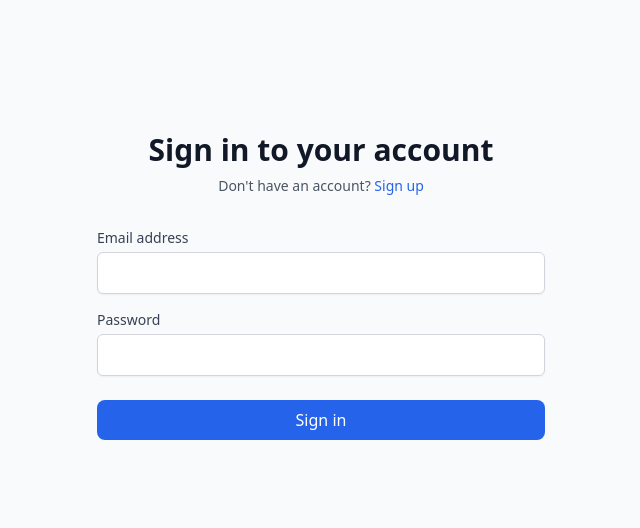
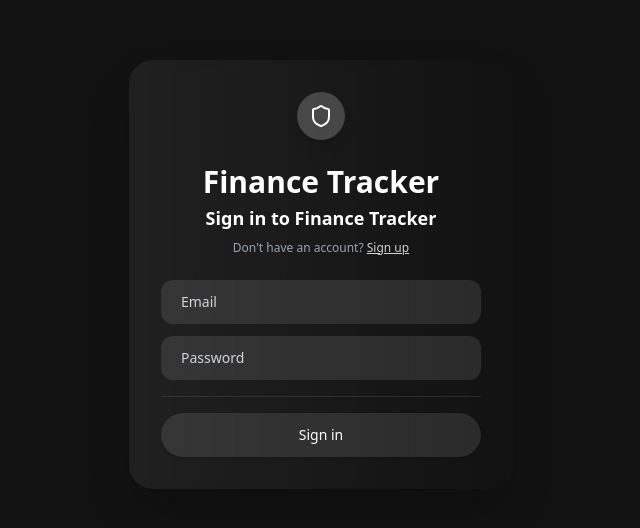
Before and after one commit to kunal8597/finance-tracker, a React (Vite) app: page / in a window 1280 px wide. Shown: the part 126-654 px from the top of the page, without its empty margins (319-959 px from the left). Built offline with nearby package versions, Linux system fonts and the light colour scheme; no server answers.

Commit message:
authentication added

```diff
--- a/src/components/AuthForm.tsx
+++ b/src/components/AuthForm.tsx
@@ -3,9 +3,9 @@ import { useForm } from 'react-hook-form'
 import { zodResolver } from '@hookform/resolvers/zod'
 import { z } from 'zod'
 import { useAuth } from '../hooks/useAuth'
-import { Button } from './ui/Button'
-import { Input } from './ui/Input'
-import { Alert } from './ui/Alert'
+import { Shield } from 'lucide-react'
+import { Modal } from './ui/Modal'
+// import { Alert } from './ui/Alert'
 
 const authSchema = z.object({
   email: z.string().email('Please enter a valid email address'),
@@ -18,6 +18,7 @@ export function AuthForm() {
   const [isSignUp, setIsSignUp] = useState(false)
   const [error, setError] = useState<string | null>(null)
   const [loading, setLoading] = useState(false)
+  const [showConfirm, setShowConfirm] = useState(false)
   const { signIn, signUp } = useAuth()
 
   const {
@@ -39,8 +40,10 @@ export function AuthForm() {
 
       if (result.error) {
         setError(result.error.message)
+      } else if (isSignUp) {
+        setShowConfirm(true)
       }
-    } catch (err) {
+  } catch {
       setError('An unexpected error occurred')
     } finally {
       setLoading(false)
@@ -48,53 +51,86 @@ export function AuthForm() {
   }
 
   return (
-    <div className="min-h-screen bg-gray-50 flex items-center justify-center py-12 px-4 sm:px-6 lg:px-8">
-      <div className="max-w-md w-full space-y-8">
-        <div>
-          <h2 className="mt-6 text-center text-3xl font-extrabold text-gray-900">
-            {isSignUp ? 'Create your account' : 'Sign in to your account'}
-          </h2>
-          <p className="mt-2 text-center text-sm text-gray-600">
-            {isSignUp ? 'Already have an account?' : "Don't have an account?"}{' '}
-            <button
-              type="button"
-              onClick={() => setIsSignUp(!isSignUp)}
-              className="font-medium text-blue-600 hover:text-blue-500 transition-colors"
-            >
-              {isSignUp ? 'Sign in' : 'Sign up'}
-            </button>
-          </p>
+    <>
+    <div className="min-h-screen flex flex-col items-center justify-center bg-[#121212] w-full px-4">
+      <div className="relative z-10 w-full max-w-sm rounded-3xl bg-gradient-to-r from-[#ffffff10] to-[#121212] backdrop-blur-sm shadow-2xl p-8 flex flex-col items-center">
+        <div className="flex items-center justify-center w-12 h-12 rounded-full bg-white/20 mb-6 shadow-lg">
+          <Shield className="w-6 h-6 text-white" />
         </div>
+        <h1 className="text-3xl font-extrabold text-white mb-1 text-center">Finance Tracker</h1>
+        <h2 className="text-lg font-semibold text-white mb-2 text-center">
+          {isSignUp ? 'Create your Finance Tracker account' : 'Sign in to Finance Tracker'}
+        </h2>
+        <p className="text-center text-xs text-gray-400 mb-6">
+          {isSignUp ? 'Already have an account?' : "Don't have an account?"}{' '}
+          <button
+            type="button"
+            onClick={() => setIsSignUp(!isSignUp)}
+            className="underline text-white/80 hover:text-white"
+          >
+            {isSignUp ? 'Sign in' : 'Sign up'}
+          </button>
+        </p>
 
-        <form className="mt-8 space-y-6" onSubmit={handleSubmit(onSubmit)}>
-          <div className="space-y-4">
-            <Input
-              {...register('email')}
-              label="Email address"
+        <form className="w-full flex flex-col gap-4" onSubmit={handleSubmit(onSubmit)}>
+          <div className="w-full flex flex-col gap-3">
+            <input
+              placeholder="Email"
               type="email"
               autoComplete="email"
-              error={errors.email?.message}
+              className="w-full px-5 py-3 rounded-xl bg-white/10 text-white placeholder-gray-300 text-sm focus:outline-none focus:ring-2 focus:ring-gray-400"
+              {...register('email')}
             />
-            <Input
-              {...register('password')}
-              label="Password"
+            {errors.email?.message && (
+              <div className="text-sm text-red-400">{errors.email.message}</div>
+            )}
+            <input
+              placeholder="Password"
               type="password"
               autoComplete="current-password"
-              error={errors.password?.message}
+              className="w-full px-5 py-3 rounded-xl bg-white/10 text-white placeholder-gray-300 text-sm focus:outline-none focus:ring-2 focus:ring-gray-400"
+              {...register('password')}
             />
+            {errors.password?.message && (
+              <div className="text-sm text-red-400">{errors.password.message}</div>
+            )}
+            {error && (
+              <div className="text-sm text-red-400">{error}</div>
+            )}
           </div>
-
-          {error && <Alert type="error" message={error} />}
-
-          <Button
-            type="submit"
-            className="w-full"
-            disabled={loading}
-          >
-            {loading ? 'Please wait...' : isSignUp ? 'Sign up' : 'Sign in'}
-          </Button>
+          <hr className="opacity-10" />
+          <div>
+            <button
+              type="submit"
+              disabled={loading}
+              className="w-full bg-white/10 text-white font-medium px-5 py-3 rounded-full shadow hover:bg-white/20 transition text-sm disabled:opacity-50"
+            >
+              {loading ? 'Please wait...' : isSignUp ? 'Sign up' : 'Sign in'}
+            </button>
+          </div>
         </form>
       </div>
+
+
     </div>
+    <Modal
+      isOpen={showConfirm}
+      onClose={() => setShowConfirm(false)}
+      title="Confirm your email"
+    >
+      <div className="space-y-4">
+        <p className="text-gray-700">
+          We just sent a confirmation link to your email. Please confirm your email address to complete your
+          Finance Tracker account setup, then return here to sign in.
+        </p>
+        <button
+          onClick={() => setShowConfirm(false)}
+          className="w-full bg-blue-600 hover:bg-blue-700 text-white font-medium px-4 py-2 rounded-md"
+        >
+          Got it
+        </button>
+      </div>
+    </Modal>
+    </>
   )
 }
--- a/src/hooks/useAuth.ts
+++ b/src/hooks/useAuth.ts
@@ -1,5 +1,6 @@
 import { useState, useEffect } from 'react'
 import { supabase } from '../lib/supabase'
+import type { AuthError } from '@supabase/supabase-js'
 import type { User } from '../types'
 
 export function useAuth() {
@@ -31,25 +32,36 @@ export function useAuth() {
   }, [])
 
   const signUp = async (email: string, password: string) => {
+    try {
       const { data, error } = await supabase.auth.signUp({
         email,
         password,
       })
       return { data, error }
+    } catch (err) {
+      const message = err instanceof Error ? err.message : 'Network error while contacting Supabase'
+      return { data: null, error: { message } as AuthError }
+    }
   }
 
   const signIn = async (email: string, password: string) => {
+    try {
       const { data, error } = await supabase.auth.signInWithPassword({
         email,
         password,
       })
       return { data, error }
+    } catch (err) {
+      const message = err instanceof Error ? err.message : 'Network error while contacting Supabase'
+      return { data: null, error: { message } as AuthError }
+    }
   }
 
   const signOut = async () => {
     const { error } = await supabase.auth.signOut()
     return { error }
   }
+
 
   return {
     user,
```
Lines whose indentation alone changed are shown as unchanged.
